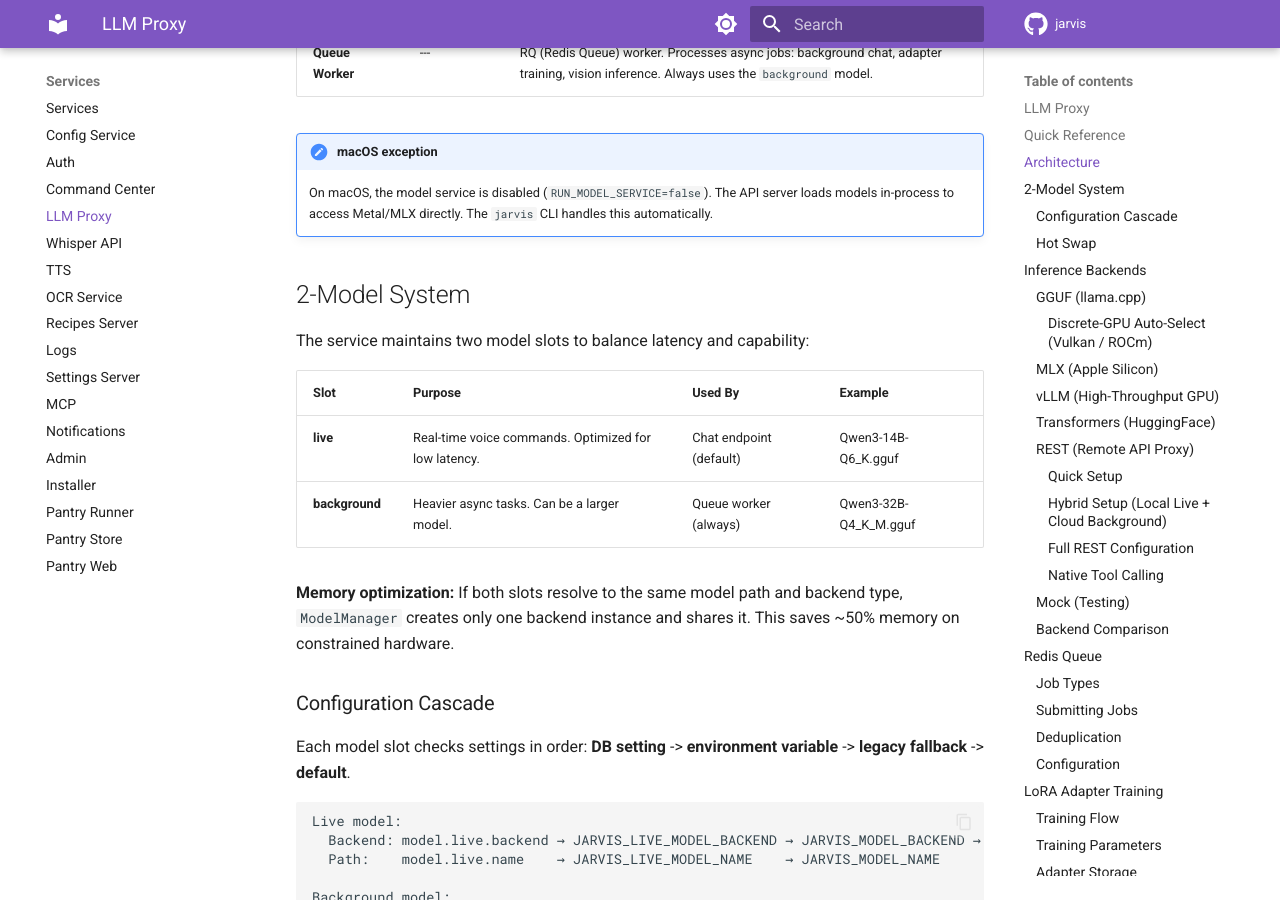
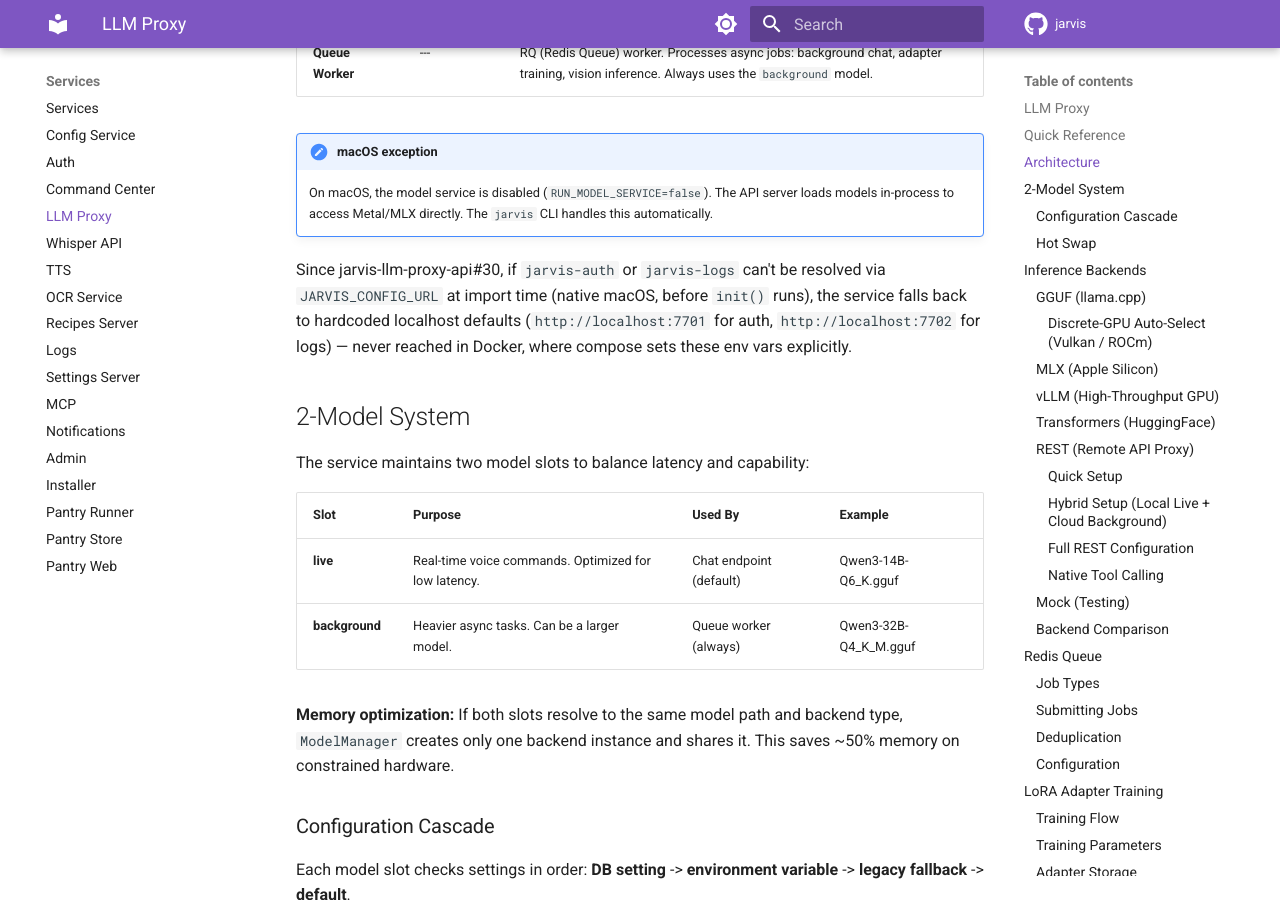
Before and after one commit to alexberardi/jarvis-docs, an MkDocs documentation site: the page built from docs/services/llm-proxy.md, in a window 1280 px wide and 900 px high, scrolled down 1117 px. Built offline with MkDocs 1.6.1 and Material for MkDocs 9.7.7, drawn with Linux system fonts in a browser that asks for light colours; comment, search, counter and statistics services are not loaded.

Commit message:
docs(jarvis-llm-proxy-api): sync from #30

```diff
--- a/docs/services/llm-proxy.md
+++ b/docs/services/llm-proxy.md
@@ -45,6 +45,8 @@
 
 !!! note "macOS exception"
     On macOS, the model service is disabled (`RUN_MODEL_SERVICE=false`). The API server loads models in-process to access Metal/MLX directly. The `jarvis` CLI handles this automatically.
+
+Since jarvis-llm-proxy-api#30, if `jarvis-auth` or `jarvis-logs` can't be resolved via `JARVIS_CONFIG_URL` at import time (native macOS, before `init()` runs), the service falls back to hardcoded localhost defaults (`http://localhost:7701` for auth, `http://localhost:7702` for logs) — never reached in Docker, where compose sets these env vars explicitly.
 
 ## 2-Model System
 
```
